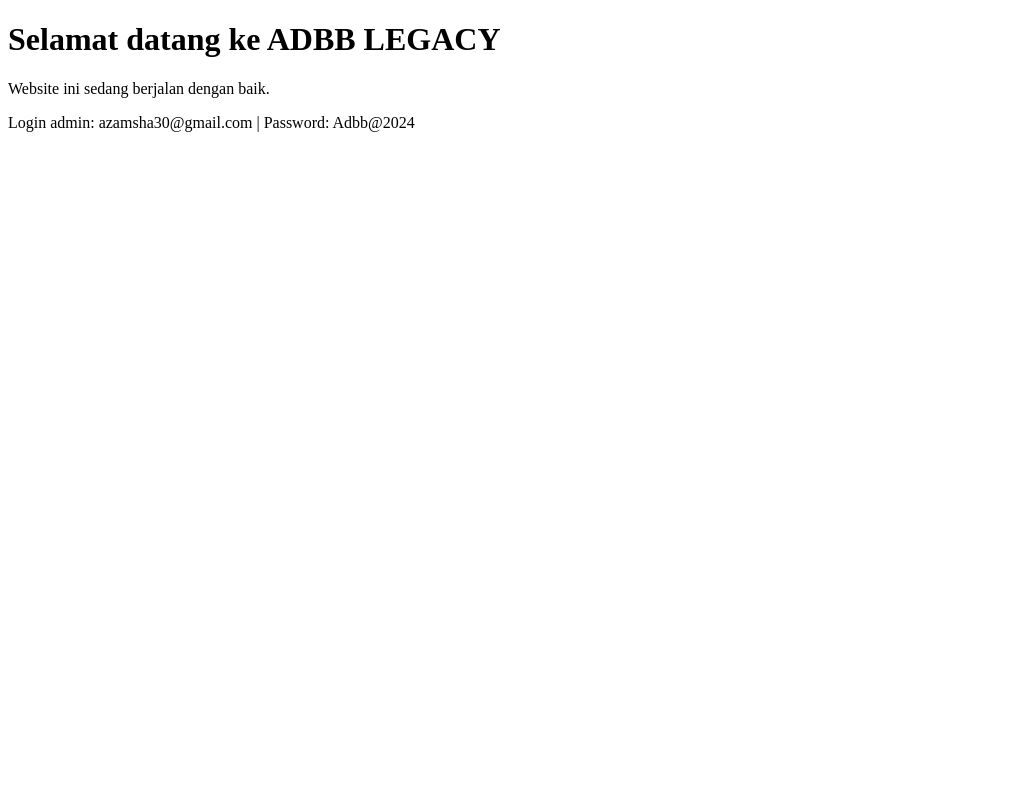
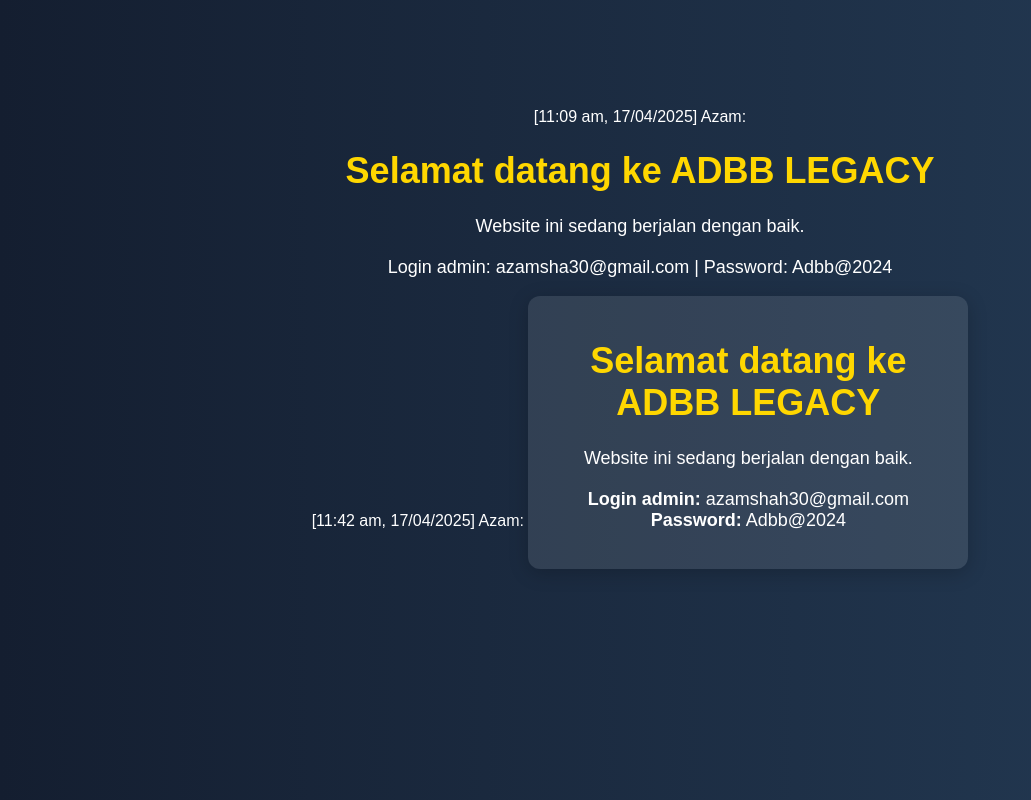
Before and after one commit to AzamShah30/adbb-legacy, a plain HTML site: page index.html in a window 1280 px wide. Shown: the whole page, without its empty margins (0-1031 px from the left). Drawn offline with Linux system fonts and the light colour scheme.

Commit message:
Update design

```diff
--- a/index.html
+++ b/index.html
@@ -1,4 +1,4 @@
-<!DOCTYPE html>
+[11:09 am, 17/04/2025] Azam: <!DOCTYPE html>
 <html>
 <head>
   <title>ADBB LEGACY</title>
@@ -9,3 +9,44 @@
   <p>Login admin: azamsha30@gmail.com | Password: Adbb@2024</p>
 </body>
 </html>
+[11:42 am, 17/04/2025] Azam: <!DOCTYPE html>
+<html lang="ms">
+<head>
+  <meta charset="UTF-8" />
+  <meta name="viewport" content="width=device-width, initial-scale=1.0" />
+  <title>ADBB LEGACY</title>
+  <style>
+    body {
+      font-family: Arial, sans-serif;
+      background: linear-gradient(to right, #141e30, #243b55);
+      color: white;
+      text-align: center;
+      padding: 100px 20px;
+    }
+    h1 {
+      font-size: 36px;
+      color: #ffd700;
+    }
+    p {
+      font-size: 18px;
+      margin-top: 20px;
+    }
+    .card {
+      background: rgba(255, 255, 255, 0.1);
+      padding: 20px;
+      border-radius: 12px;
+      box-shadow: 0 4px 20px rgba(0,0,0,0.2);
+      display: inline-block;
+      max-width: 400px;
+    }
+  </style>
+</head>
+<body>
+  <div class="card">
+    <h1>Selamat datang ke ADBB LEGACY</h1>
+    <p>Website ini sedang berjalan dengan baik.</p>
+    <p><strong>Login admin:</strong> azamshah30@gmail.com<br>
+    <strong>Password:</strong> Adbb@2024</p>
+  </div>
+</body>
+</html>
```
